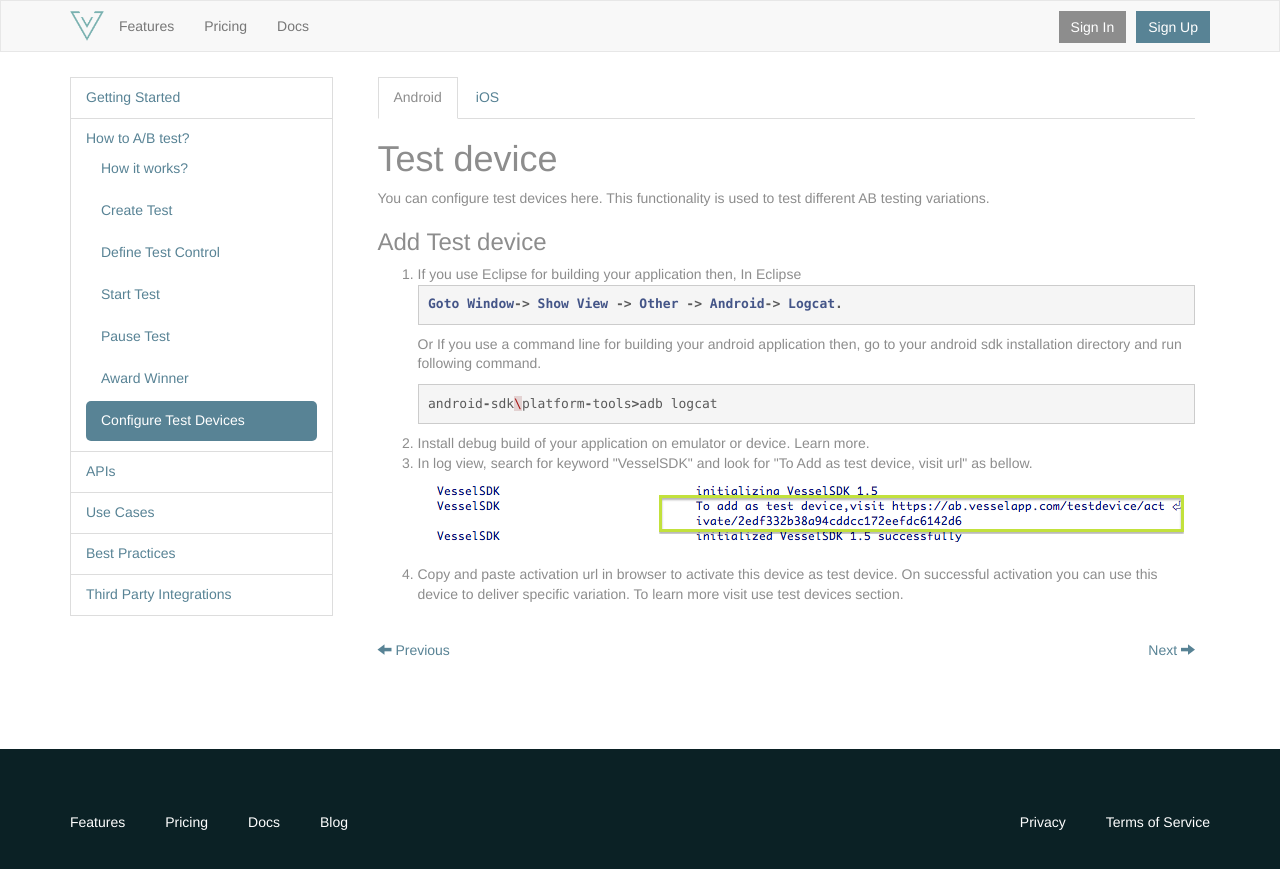
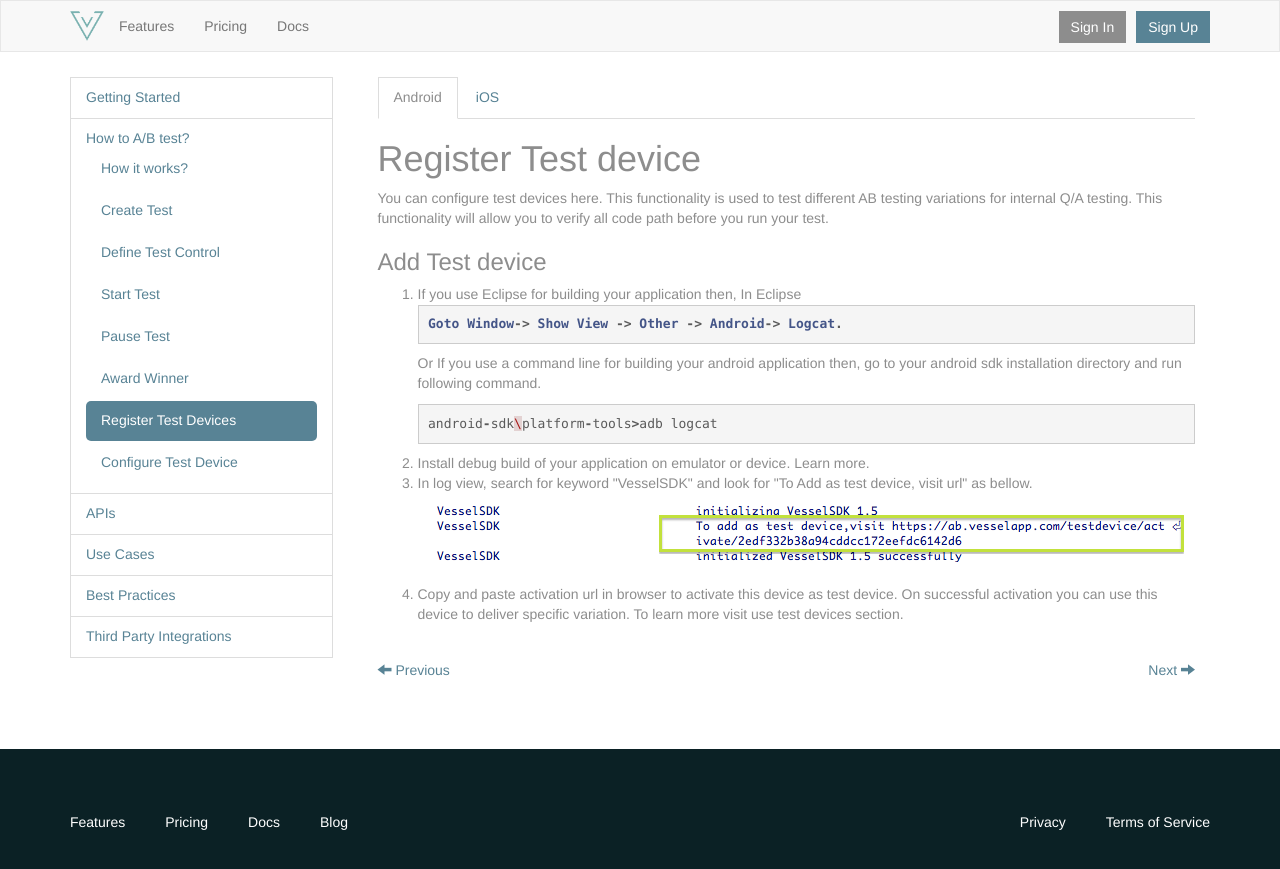
Before and after one commit to vesselio/resources, a Jekyll site: the page built from _posts/2013-09-22-add-test-devices.html, in a window 1280 px wide. Shown: the top 869 px of the page. Built offline with Jekyll 4.4.1, drawn with Linux system fonts in a browser that asks for light colours.

Commit message:
updating docs

```diff
--- a/_posts/2013-09-02-ab-instrumenting-tests.html
+++ b/_posts/2013-09-02-ab-instrumenting-tests.html
@@ -125,17 +125,13 @@
 
         if (variation == VesselABTestVariationA) {
             // Show Variation A
-            nibName = @"ViewControllerA";
 
         } else if (variation == VesselABTestVariationB) {
 
             // Show Variation B or go to default screen.
-            nibName = @"ViewControllerB";
         }
 
-        _viewController = [[ViewController alloc] initWithNibName:nibName bundle:nil];
-
-        // You other set up
+        // other set up
       failureBlock:^ {
 
     }];
--- a/_posts/2013-09-07-getting-started.html
+++ b/_posts/2013-09-07-getting-started.html
@@ -143,7 +143,6 @@
 </div>
 <div class="tab-pane" id="phonegap">
      <h1>Getting started with Vessel</h1>
-
         <h4 class='list-group-item-heading'>Step 1: Download</h4>
         <ol>
             <li>Login to <a target='_blank' href='https://www.vessel.io/accounts/login/'>Vessel Command Center</a></li>
--- a/_posts/2013-09-22-add-test-devices.html
+++ b/_posts/2013-09-22-add-test-devices.html
@@ -1,6 +1,6 @@
 ---
 layout: default
-title: Configure Test Devices
+title: Register Test Devices
 categories: vessel_command_center
 ---
 <ul class="nav nav-tabs" id="os-tabs">
@@ -14,8 +14,8 @@
 
 <div id='os-tab-content' class="tab-content">
     <div class="tab-pane active" id="android">
-        <h1>Test device</h1>
-        <p>You can configure test devices here. This functionality is used to test different AB testing variations.</p>
+        <h1>Register Test device</h1>
+        <p>You can configure test devices here. This functionality is used to test different AB testing variations for internal Q/A testing. This functionality will allow you to verify all code path before you run your test.</p>
 
         <h3>Add Test device</h3>
         <ol>
```
Also changed, not shown: _posts/2013-09-23-configure-test-device.html (added, +28 -0 lines), img/add_test_device/configure_test_device.png (added), img/add_test_device/select_variation.png (added).
